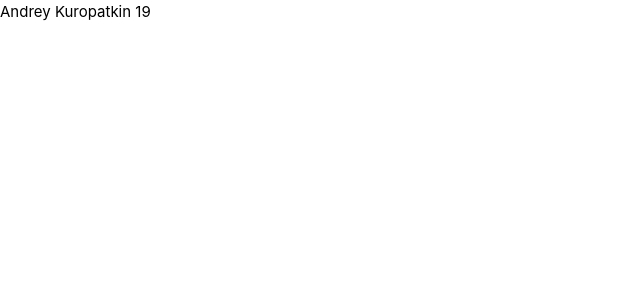
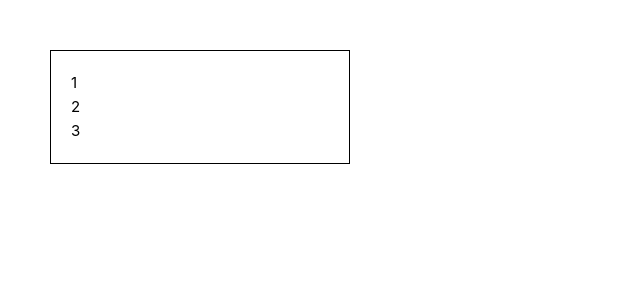
Before and after one commit to aanddi/vue3_exercises, a Vue app in the folder vue3/: page / in a window 1280 px wide. Shown: the top 300 px of the page, without its empty margins (0-640 px from the left). Built offline with nearby package versions, Linux system fonts and the light colour scheme.

Commit message:
Передача данных любого типа в Vue

```diff
--- a/vue3/src/App.vue
+++ b/vue3/src/App.vue
@@ -3,22 +3,13 @@ import Employee from './components/Employee.vue'
 export default {
   components: {
     Employee
-
-		},
-  data() {
-    return {
-    }
-  },
-  methods: {
   }
 }
 </script>
 
 <template>
-  <Employee name="Andrey" surn="Kuropatkin" age="19" />
+  <Employee :arg="{ a: 1, b: 2, c: 3 }" />
 </template>
 
 
-<style>
-
-</style>
+<style></style>
--- a/vue3/src/components/Employee.vue
+++ b/vue3/src/components/Employee.vue
@@ -1,24 +1,25 @@
 <script>
-
 export default {
-  props: ['name', 'surn', 'age'],
-  data() {
-    return {
-
+    props: ['arg'],
+    data() {
+        return {
+        }
     }
-  },
-  methods: {
-  }
 }
 </script>
 
 <template>
-{{ name }}
-{{ surn }}
-{{ age }}
+<ul class="block">
+    <li v-for="item in arg">{{ item }}</li>
+</ul>
 </template>
 
 
 <style>
-
+.block {
+  border: 1px solid black;
+  padding: 20px;
+  margin: 50px;
+  width: 300px;
+}
 </style>
```
